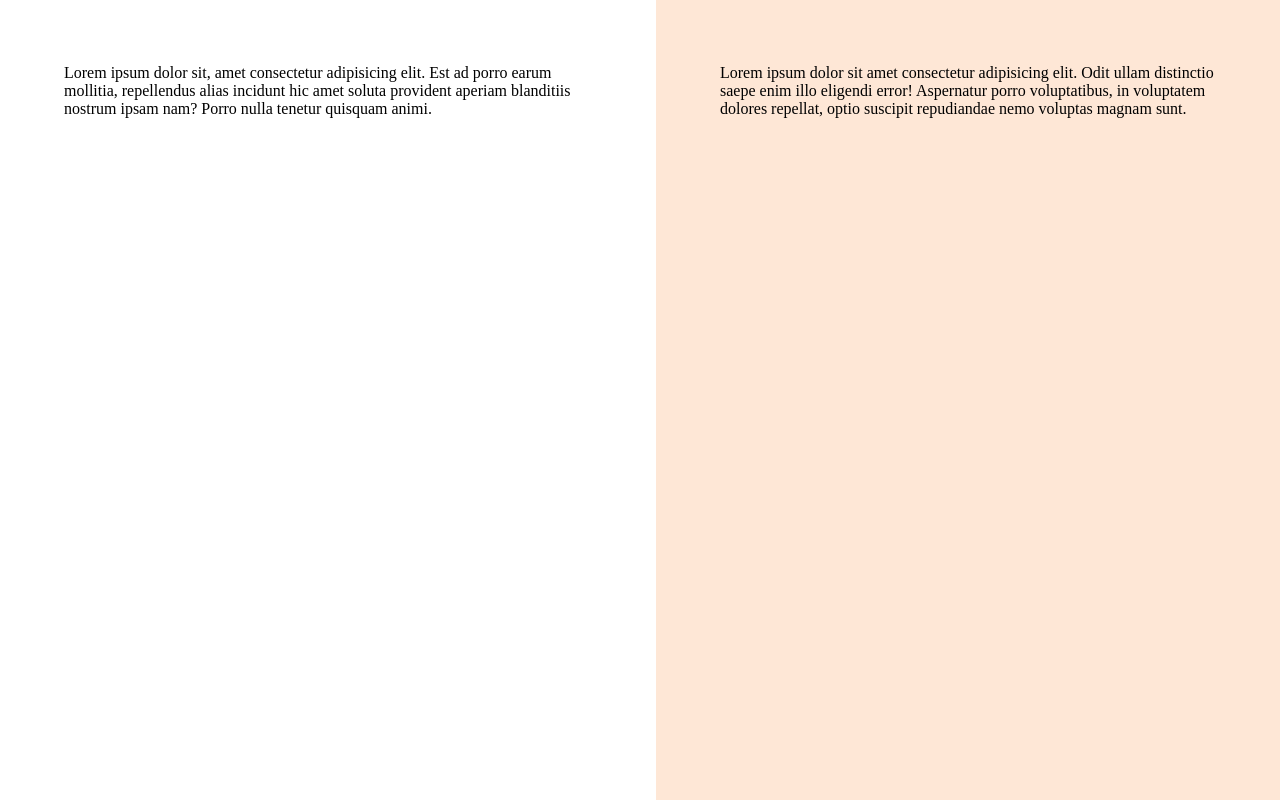
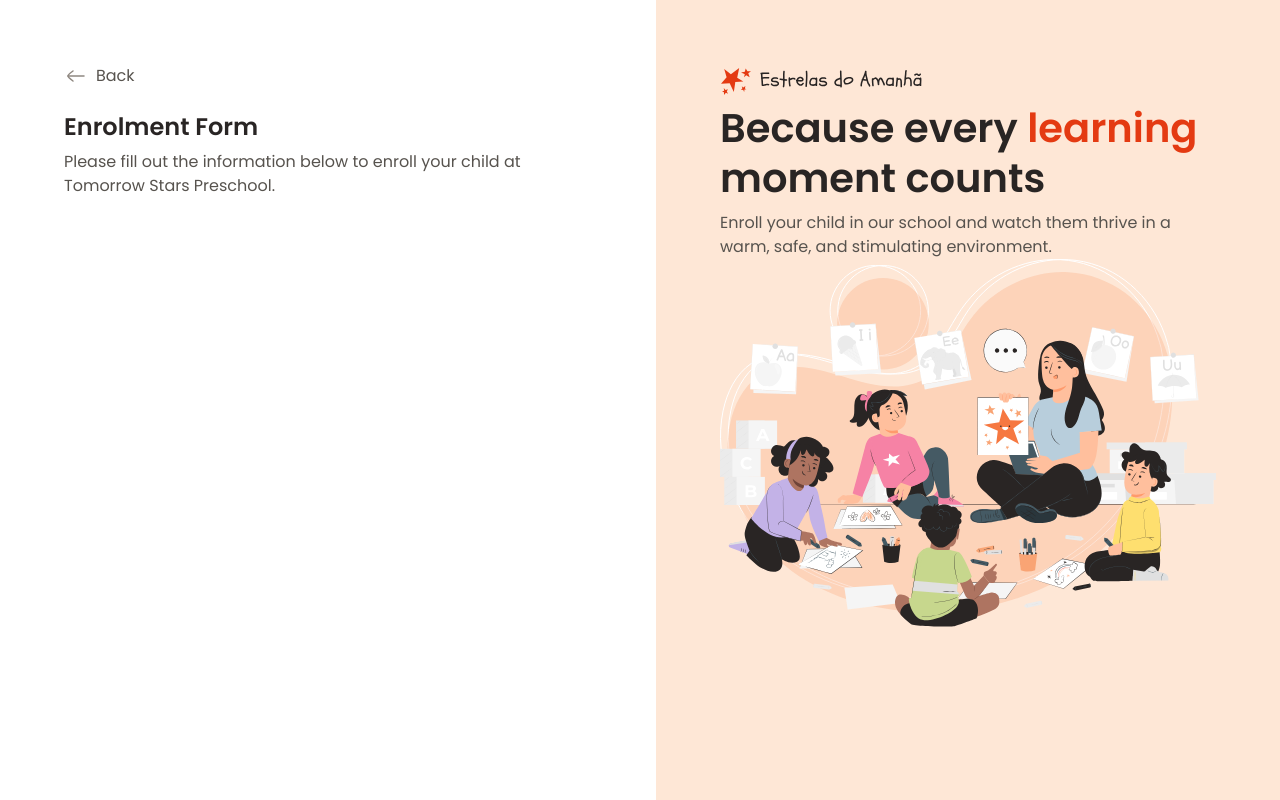
Before and after one commit to FelipeCunha2393/enrollmentforms, a plain HTML site: page index.html in a window 1280 px wide. Drawn offline with Linux system fonts and the light colour scheme.

Commit message:
Start content of Aside and main

```diff
--- a/index.html
+++ b/index.html
@@ -15,11 +15,27 @@
 <body>
   <div id="app">
     <main>
-      <div class="main-container">Lorem ipsum dolor sit, amet consectetur adipisicing elit. Est ad porro earum mollitia, repellendus alias incidunt hic amet soluta provident aperiam blanditiis nostrum ipsam nam? Porro nulla tenetur quisquam animi.</div>
+      <div class="main-container">
+        <div class="back">
+          <img src="assets/icons/arrow-left-02.svg" alt="Arrow left icon">
+          <span>Back</span>
+        </div>
+        <h1>Enrolment Form</h1>
+        <p>Please fill out the information below to enroll your child at Tomorrow Stars Preschool.</p>
+      </div>
     </main>
 
     <aside>
-      <div class="aside-container">Lorem ipsum dolor sit amet consectetur adipisicing elit. Odit ullam distinctio saepe enim illo eligendi error! Aspernatur porro voluptatibus, in voluptatem dolores repellat, optio suscipit repudiandae nemo voluptas magnam sunt.</div>
+      <div class="aside-container">
+        <header>
+          <img src="assets/logo.svg" alt="Tomorrow Stars Logo">
+          <h2>Because every
+            <span>learning</span>
+            moment counts</h2>
+          <p>Enroll your child in our school and watch them thrive in a warm, safe, and stimulating environment.</p>
+        </header>
+        <img src="assets/Illustration.svg" alt="Illustration of a child playing with blocks">
+      </div>
     </aside>
   </div>
 
--- a/styles/global.css
+++ b/styles/global.css
@@ -2,7 +2,7 @@
   margin: 0;
   padding: 0;
   box-sizing: border-box;
-  overflow: hidden;
+
 }
 
 :root {
@@ -26,3 +26,19 @@
 
 
 }
+
+body {
+  overflow: hidden;
+
+  font: var(--text); /* Set default font for the body */
+  color: var(--text-secondary); /* Set default text color */
+}
+
+h1, h2 {
+  color: var(--text-primary); /* Set heading text color */
+}
+
+img {
+  max-width: 100%; /* Ensure images do not exceed their container's width */
+  height: auto; /* Maintain aspect ratio of images */
+}
--- a/styles/layout.css
+++ b/styles/layout.css
@@ -14,6 +14,18 @@ main {
     max-width: 33rem; /* Set a maximum width for the main container */
     margin-left: auto; /* Center the main container horizontally */
   }
+
+  & .back {
+    display: flex; /* User Flex to put the elments in a row */
+    align-items: center; /* Center items vertically */
+    gap: 0.5rem; /* Add space between the back icon and text */
+    margin-bottom: 1.5rem; /* Add space below the back button */
+  }
+
+  & h1 {
+    font: 600 1.5rem/1.25 var(--font-family); /* Set font for h1 */
+    margin-bottom: 0.5rem; /* Add space below the heading */
+  }
 }
 
 aside {
@@ -23,4 +35,17 @@ aside {
   & .aside-container {
     max-width: 33rem; /* Set a maximum width for the aside container */
   }
+
+  & > img {
+    margin-top: 2rem; /* Add space above the image */
+  }
+
+  & h2 {
+    font: 600 2.5rem/1.25 var(--font-family); /* Set font for h2 */
+    margin-bottom: 0.5rem; /* Add space below the heading */
+
+    & span {
+      color: var(--text-highlight); /* Set color for highlighted text */
+    }
+  }
 }
```
